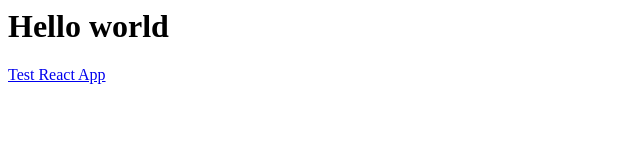
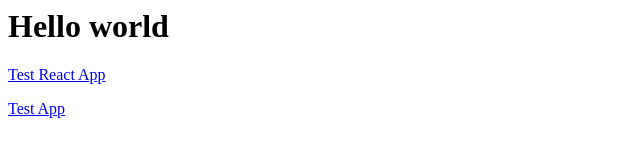
Before and after one commit to test-react-app/test-react-app.github.io, a plain HTML site: page index.html in a window 1280 px wide. Shown: the full height of the page, 0-640 px from the left. Drawn offline with Linux system fonts and the light colour scheme.

Commit message:
Update index.html

```diff
--- a/index.html
+++ b/index.html
@@ -1,2 +1,3 @@
 <h1>Hello world</h1>
 <p><a href="/foo-bar">Test React App</a></p>
+<p><a href="/bar-baz">Test App</a></p>
```
